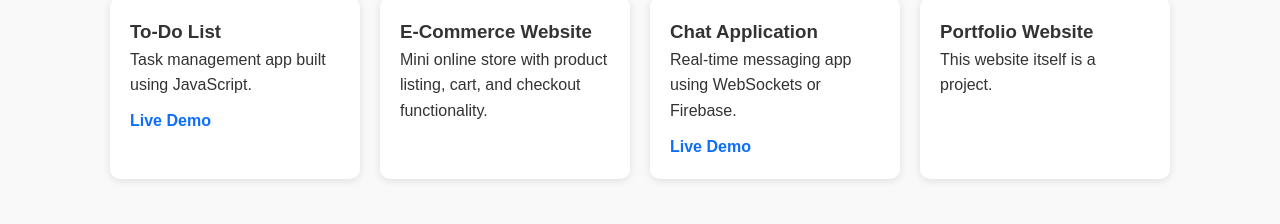
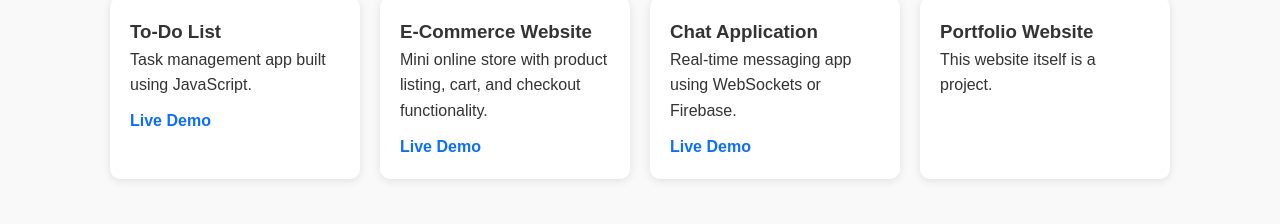
Before and after one commit to yashwantchatti005/Portfolio, a plain HTML site: page index.html in a window 1280 px wide. Shown: the part 2720-2944 px from the top of the page. Drawn offline with Linux system fonts and the light colour scheme.

```diff
--- a/index.html
+++ b/index.html
@@ -240,6 +240,7 @@
     <div class="card" onclick="openModal('E-Commerce Website')">
       <h3>E-Commerce Website</h3>
       <p>Mini online store with product listing, cart, and checkout functionality.</p>
+      <a href="https://yashwantchatti005.github.io/Yash-mart/" target="_blank" class="project-link">Live Demo</a>
     </div>
     <div class="card" onclick="openModal('Chat Application')">
       <h3>Chat Application</h3>
```
